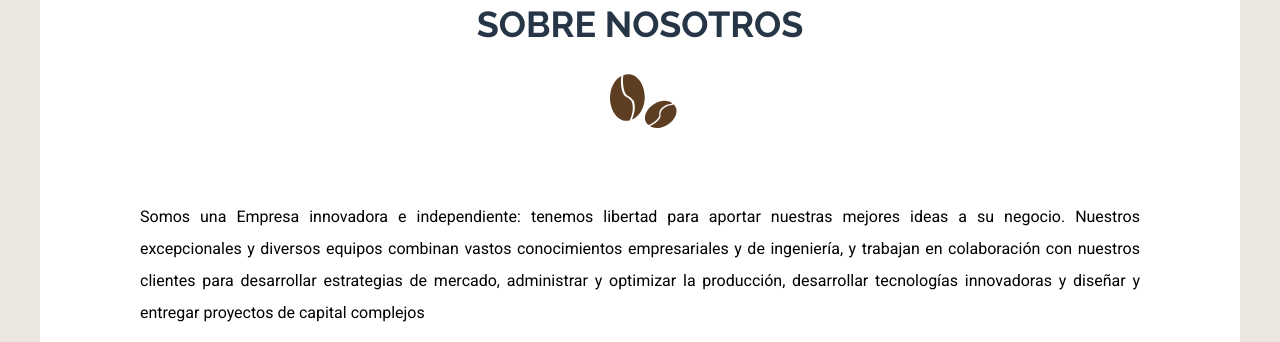
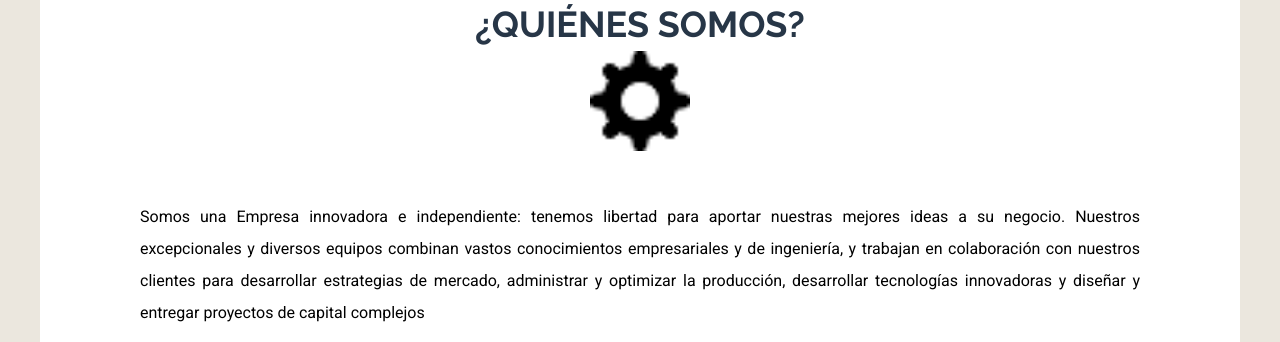
Before and after one commit to RodrigoRozasV/BMIng, a website: page index.html in a window 1280 px wide. Shown: the part 730-1072 px from the top of the page. Drawn offline with Linux system fonts and the light colour scheme; a web font is replaced by a local one.

Commit message:
update
cambios en el css, imagenes

```diff
--- a/index.html
+++ b/index.html
@@ -36,7 +36,7 @@
 
     <main class="contenedor contenido-principal text-center">
         <section class="conoce">
-            <h2><span>Conoce más</span> sobre nosotros </h2>
+            <h2><span>Conoce más</span> ¿Quiénes somos? </h2>
 
             <p>
                 Somos una Empresa innovadora e independiente: tenemos libertad para aportar nuestras mejores ideas a su negocio. Nuestros excepcionales y diversos equipos combinan
--- a/src/scss/base/_tipografia.scss
+++ b/src/scss/base/_tipografia.scss
@@ -26,7 +26,7 @@ h2 {
         width: 10rem;
         height: 10rem;
         margin: 0 auto;
-        background-image: url(../img/cafe.svg);
+        background-image: url(../img/tuerca.png);
         background-size: 10rem;
     }
 }
```
Also changed, not shown: build/css/app.css, build/img/cafe_222.svg (renamed from build/img/cafe.svg), build/img/tuerca.png (added), 1 other file.
